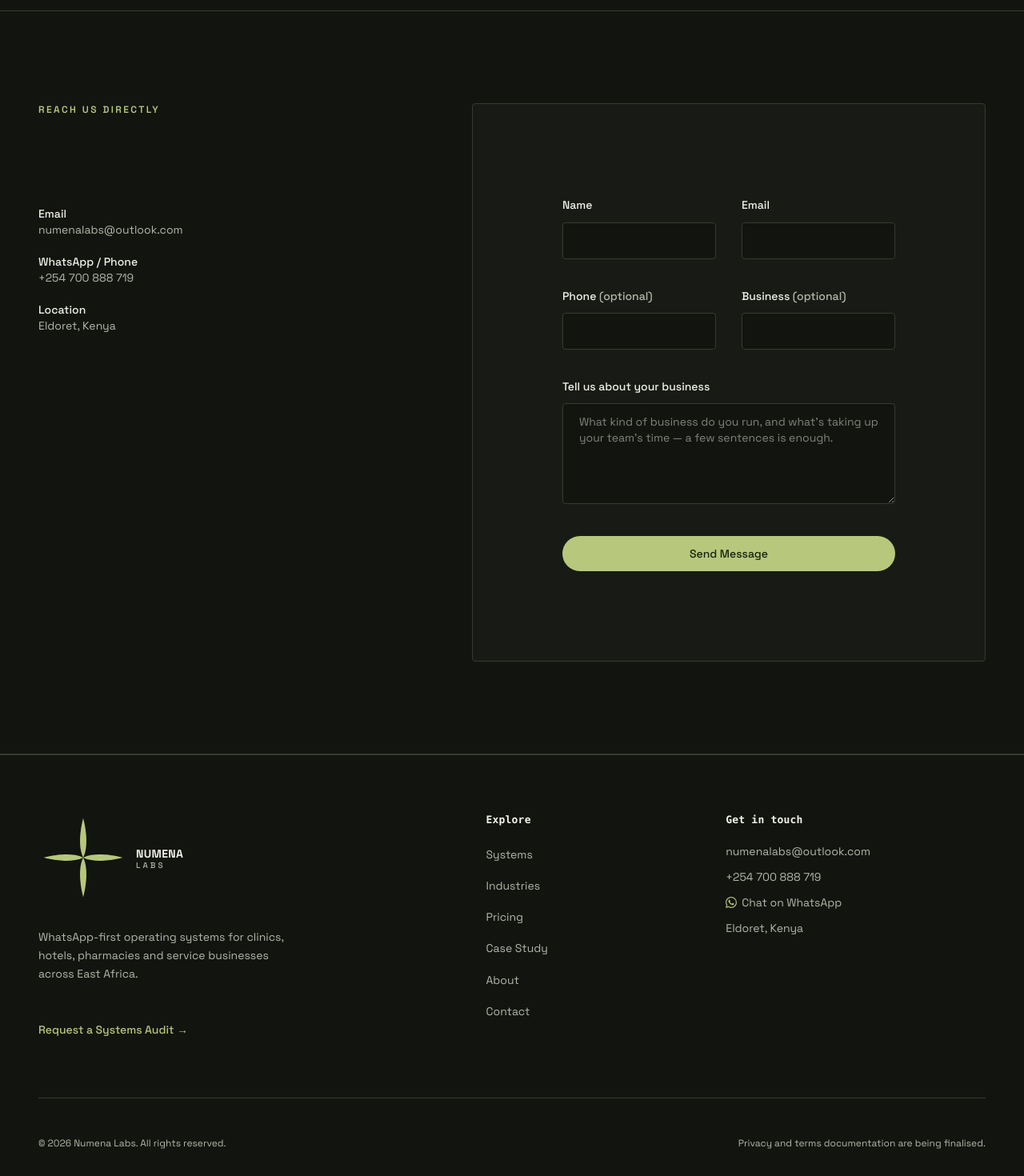
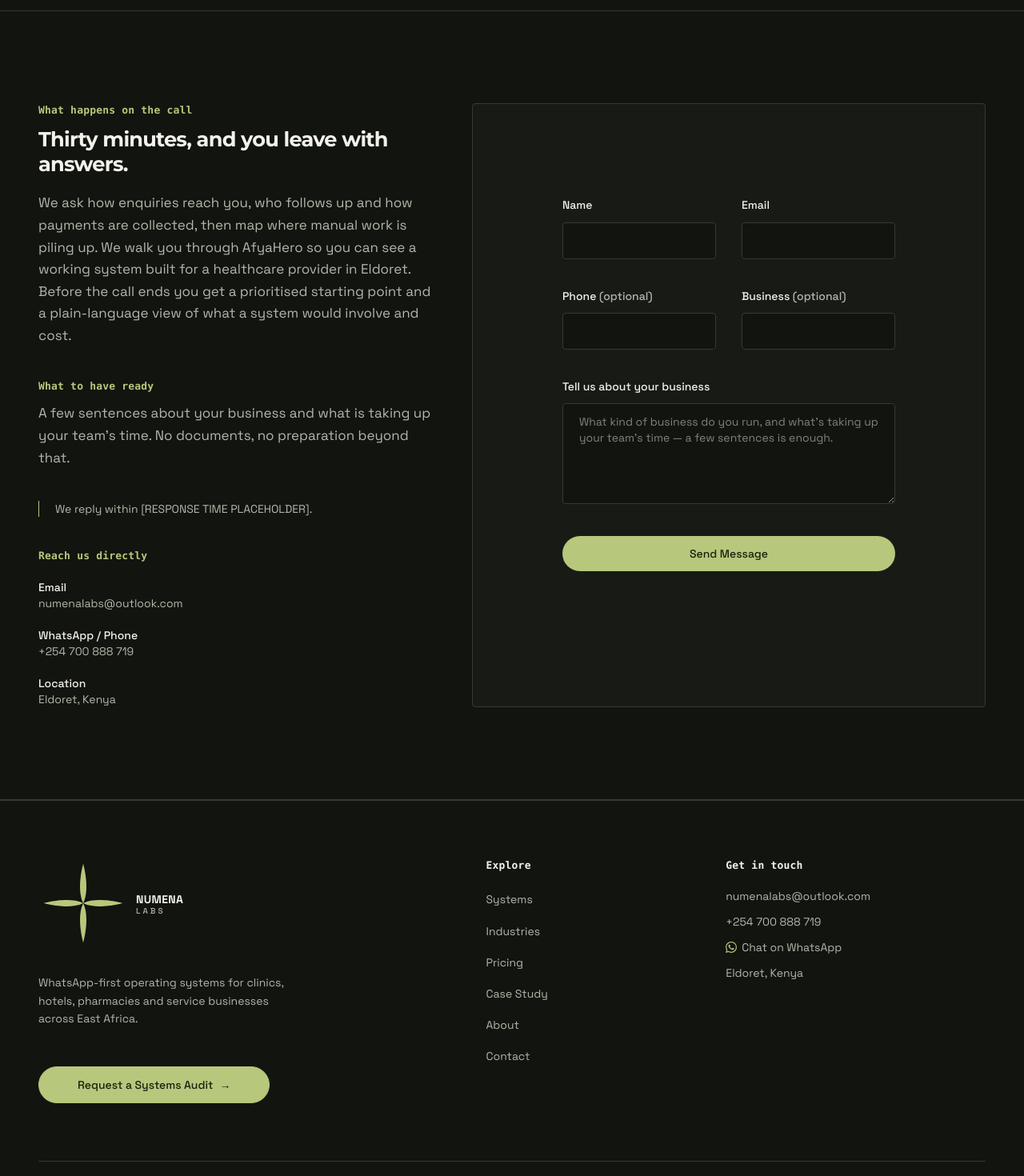
Before and after one commit to lezz100/Numena_labs, a Next.js app: page /contact in a window 1280 px wide. Shown: the part 620-2090 px from the top of the page at 80% size. Built offline with nearby package versions, Linux system fonts and the light colour scheme; no server answers.

Commit message:
Complete the industries grid and rebalance contact and pricing
Add a 'Don't see your industry?' tile whose span fills the last row at each
breakpoint. Restore call details to the contact page's left column, drop the
duplicate closing CTA on pricing and use the shared Button in the footer.

```diff
--- a/src/app/contact/page.tsx
+++ b/src/app/contact/page.tsx
@@ -23,11 +23,30 @@ export default function ContactPage() {
         <div className="mx-auto max-w-[var(--content-max)] px-[var(--page-gutter)] py-[var(--space-section)]">
           <Reveal className="grid gap-12 lg:grid-cols-[1fr_1.3fr]">
             <div>
-              <p className="text-xs font-semibold uppercase tracking-[0.2em] text-accent">
-                Reach us directly
+              <p className="type-label text-accent">What happens on the call</p>
+              <h2 className="type-h3 mt-3">Thirty minutes, and you leave with answers.</h2>
+              <p className="mt-4 leading-relaxed text-muted">
+                We ask how enquiries reach you, who follows up and how payments
+                are collected, then map where manual work is piling up. We walk
+                you through AfyaHero so you can see a working system built for a
+                healthcare provider in Eldoret. Before the call ends you get a
+                prioritised starting point and a plain-language view of what a
+                system would involve and cost.
               </p>
 
-              <dl className="mt-8 space-y-4 text-sm">
+              <p className="type-label mt-10 text-accent">What to have ready</p>
+              <p className="mt-3 leading-relaxed text-muted">
+                A few sentences about your business and what is taking up your
+                team&apos;s time. No documents, no preparation beyond that.
+              </p>
+
+              <p className="mt-10 border-l border-accent pl-4 text-sm text-muted">
+                We reply within [RESPONSE TIME PLACEHOLDER].
+              </p>
+
+              <p className="type-label mt-10 text-accent">Reach us directly</p>
+
+              <dl className="mt-4 space-y-4 text-sm">
                 <div>
                   <dt className="font-medium text-foreground">Email</dt>
                   <dd>
--- a/src/app/pricing/page.tsx
+++ b/src/app/pricing/page.tsx
@@ -1,6 +1,5 @@
 import type { Metadata } from "next";
 import { PageHero } from "@/components/sections/PageHero";
-import { SystemsAudit } from "@/components/sections/SystemsAudit";
 import { Button } from "@/components/ui/Button";
 import { Reveal } from "@/components/ui/Reveal";
 import { primaryCta } from "@/data/navigation";
@@ -71,8 +70,6 @@ export default function PricingPage() {
           </Reveal>
         </div>
       </section>
-
-      <SystemsAudit />
     </>
   );
 }
--- a/src/components/layout/Footer.tsx
+++ b/src/components/layout/Footer.tsx
@@ -1,4 +1,5 @@
 import Link from "next/link";
+import { Button } from "@/components/ui/Button";
 import { Logo } from "@/components/ui/Logo";
 import { contactDetails, primaryCta } from "@/data/navigation";
 
@@ -29,12 +30,9 @@ export function Footer() {
               WhatsApp-first operating systems for clinics, hotels, pharmacies
               and service businesses across East Africa.
             </p>
-            <Link
-              href={primaryCta.href}
-              className="mt-6 inline-flex items-center gap-1.5 text-sm font-medium text-accent transition-colors duration-200 hover:text-accent-hover focus-visible:outline-2 focus-visible:outline-offset-2 focus-visible:outline-focus"
-            >
-              {primaryCta.label} →
-            </Link>
+            <Button href={primaryCta.href} showArrow className="mt-6">
+              {primaryCta.label}
+            </Button>
           </div>
 
           {/* Navigation links */}
--- a/src/components/sections/IndustryGrid.tsx
+++ b/src/components/sections/IndustryGrid.tsx
@@ -1,10 +1,23 @@
 import type { CSSProperties } from "react";
+import { Button } from "@/components/ui/Button";
 import { CardGrid } from "@/components/ui/CardGrid";
 import { FeatureCard } from "@/components/ui/FeatureCard";
 import { Reveal } from "@/components/ui/Reveal";
 import { defaultDeskStatus, industries } from "@/data/industries";
+import { primaryCta } from "@/data/navigation";
+
+// Static class maps so Tailwind can see every span it might emit.
+const smSpan: Record<number, string> = { 1: "sm:col-span-1", 2: "sm:col-span-2" };
+const lgSpan: Record<number, string> = { 1: "lg:col-span-1", 2: "lg:col-span-2", 3: "lg:col-span-3" };
+
+// Span that fills the rest of the last row; a full row when the cards divide evenly.
+function fillSpan(count: number, cols: number) {
+  return cols - (count % cols);
+}
 
 export function IndustryGrid() {
+  const tileSpan = `${smSpan[fillSpan(industries.length, 2)]} ${lgSpan[fillSpan(industries.length, 3)]}`;
+
   return (
     <section className="border-b border-border">
       <div className="mx-auto w-full max-w-[var(--content-max)] px-[var(--page-gutter)] py-[var(--space-section)]">
@@ -27,6 +40,24 @@ export function IndustryGrid() {
                 />
               </div>
             ))}
+
+            <div
+              className={`scroll-stagger-item flex flex-col justify-between gap-6 border border-accent/25 bg-accent/5 p-6 sm:p-8 ${tileSpan}`}
+              style={{ "--stagger-index": industries.length } as CSSProperties}
+            >
+              <div>
+                <h2 className="type-h3">Don&apos;t see your industry?</h2>
+                <p className="mt-3 max-w-[48ch] text-sm leading-relaxed text-muted">
+                  Most service businesses share the same patterns: enquiries
+                  that need a reply, bookings that need a reminder and payments
+                  that need chasing. The audit shows which parts of an existing
+                  Desk fit your work.
+                </p>
+              </div>
+              <Button href={primaryCta.href} showArrow className="w-fit">
+                {primaryCta.label}
+              </Button>
+            </div>
           </CardGrid>
         </Reveal>
       </div>
```
